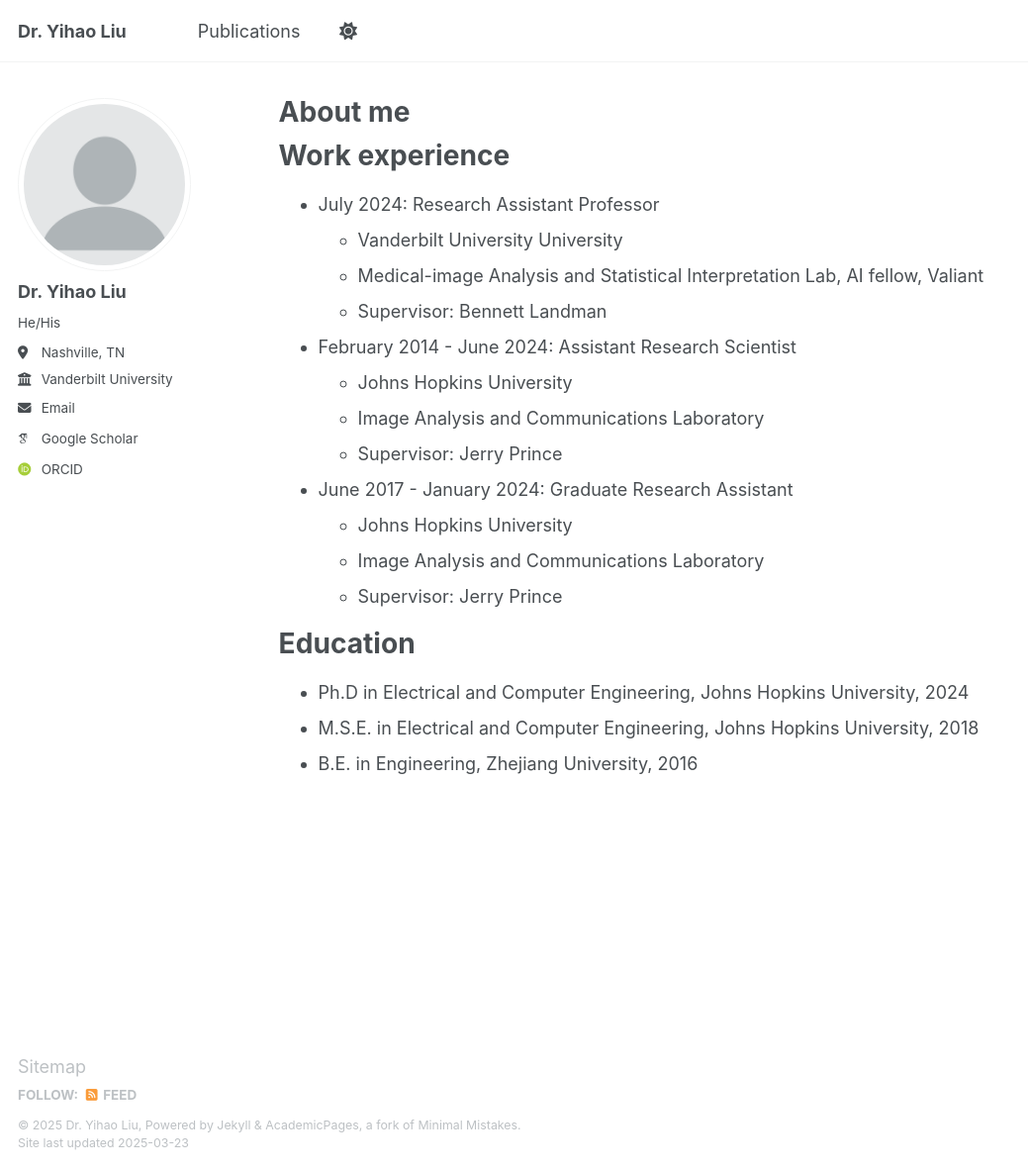
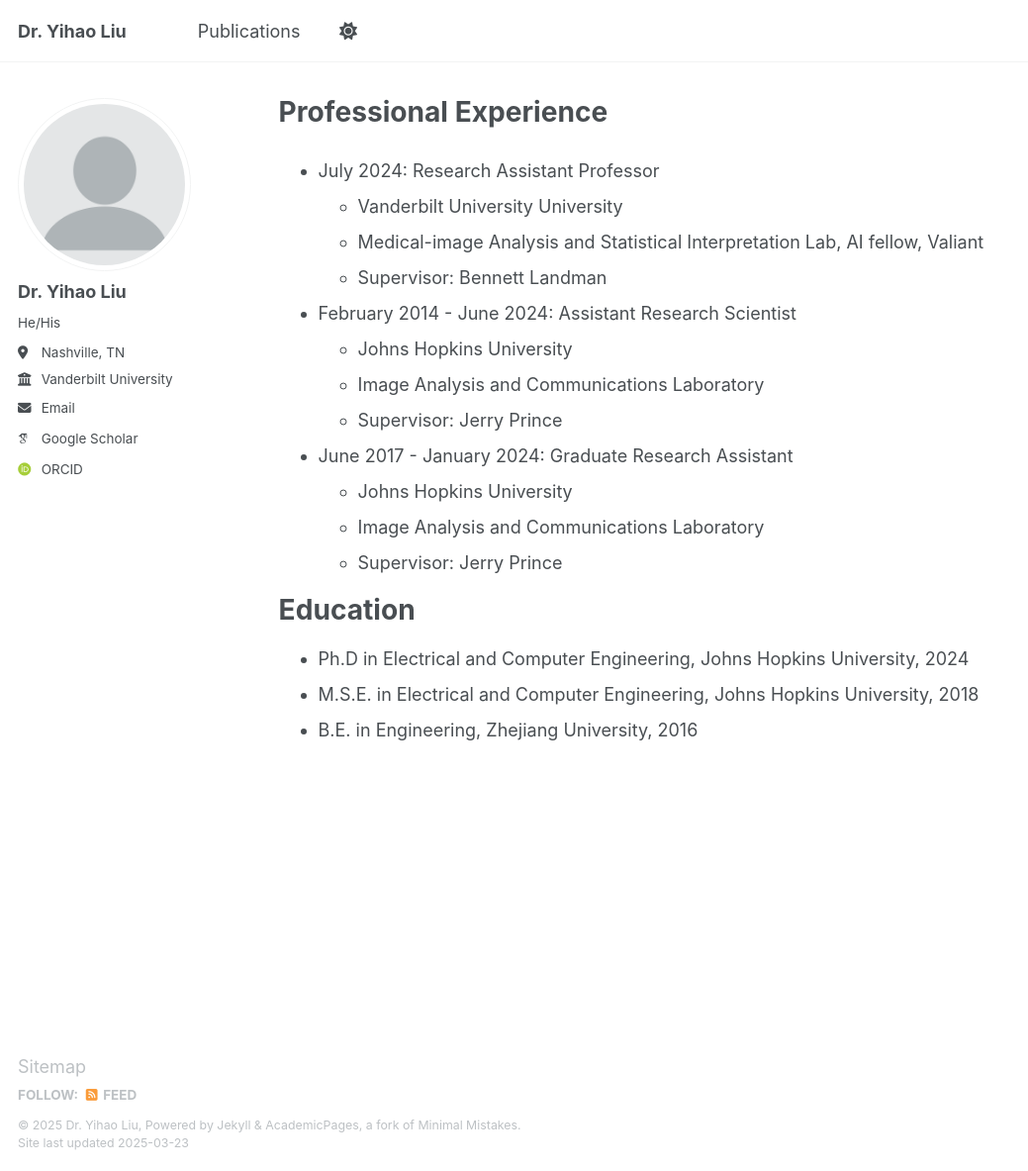
Before and after one commit to yihao6/yihao6.github.io, a Jekyll site: the page built from _pages/about.md, in a window 1280 px wide and 1183 px high. Shown: the whole window at 99% size, without its empty margins (0-1039 px from the left). Built offline with Jekyll 4.4.1, drawn with Linux system fonts in a browser that asks for light colours; some web fonts are replaced.

Commit message:
Update about.md

```diff
--- a/_pages/about.md
+++ b/_pages/about.md
@@ -1,13 +1,12 @@
 ---
 permalink: /
-title: "About me"
+title: "Professional Experience"
 author_profile: true
 redirect_from:
   - /about/
   - /about.html
 ---
-Work experience
-======
+
 * July 2024: Research Assistant Professor
   * Vanderbilt University University
   * Medical-image Analysis and Statistical Interpretation Lab, AI fellow, Valiant
```
